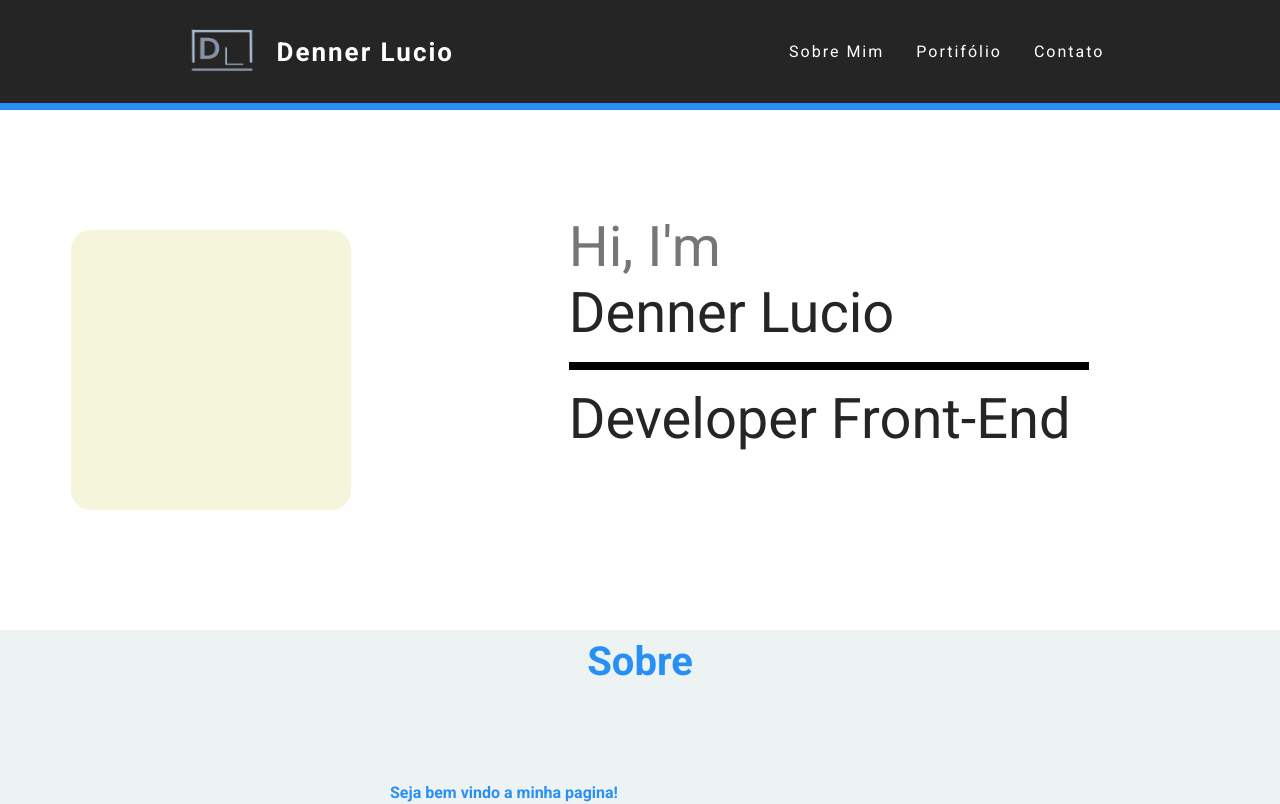
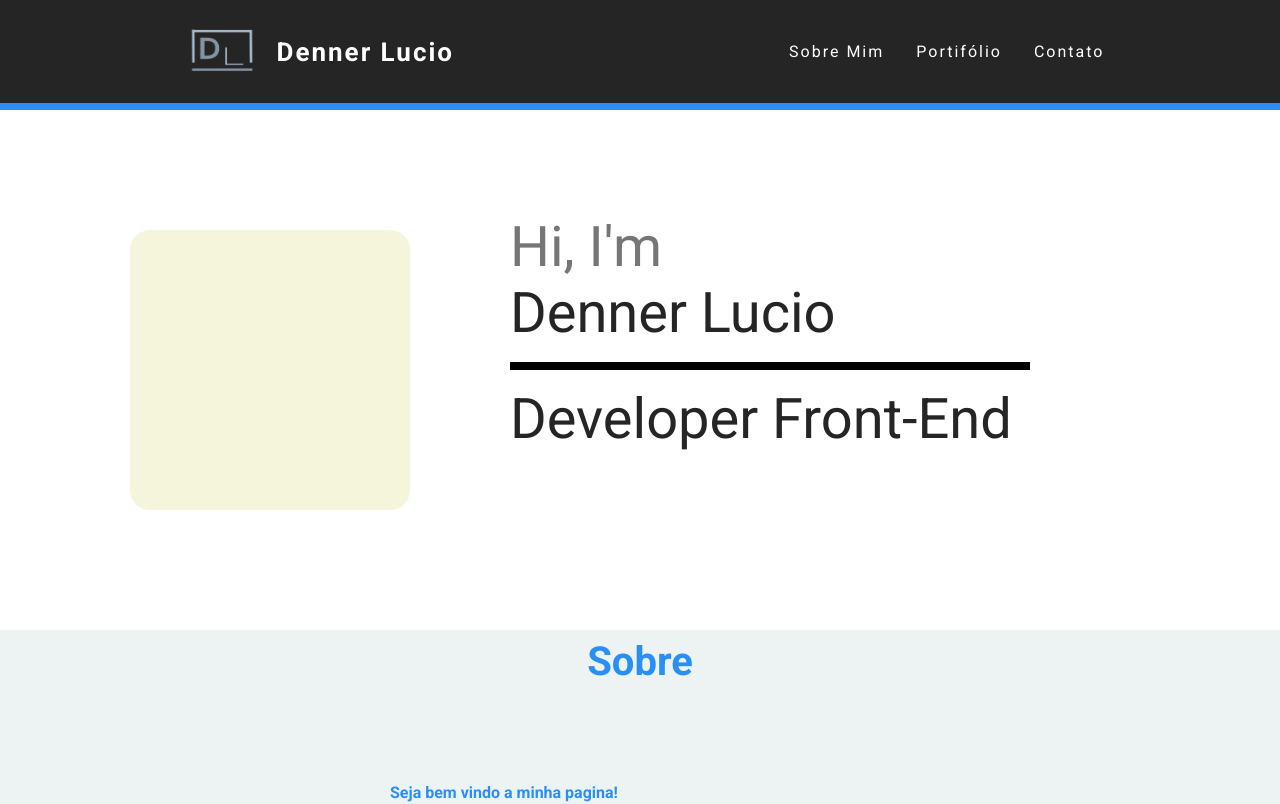
Before and after one commit to DennerLucio/DennerLucio.github.io, a React (Create React App) app: page /info in a window 1280 px wide. Shown: the top 804 px of the page. Built offline with nearby package versions, Linux system fonts and the light colour scheme.

Commit message:
centralizando os compoenntes

```diff
--- a/src/components/Contato/Contato.css
+++ b/src/components/Contato/Contato.css
@@ -4,8 +4,8 @@
   height: 65vmin;
   width: 100vw;
   align-items: center;
-  justify-content: space-around;
-  gap: 75px;
+  justify-content: center;
+  gap: 100px;
   position: relative;
 
 }
```
